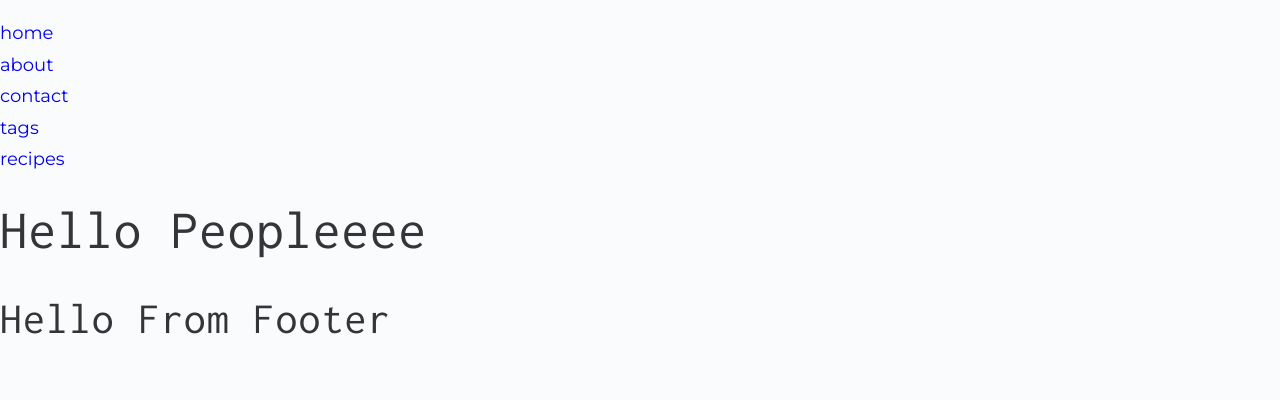
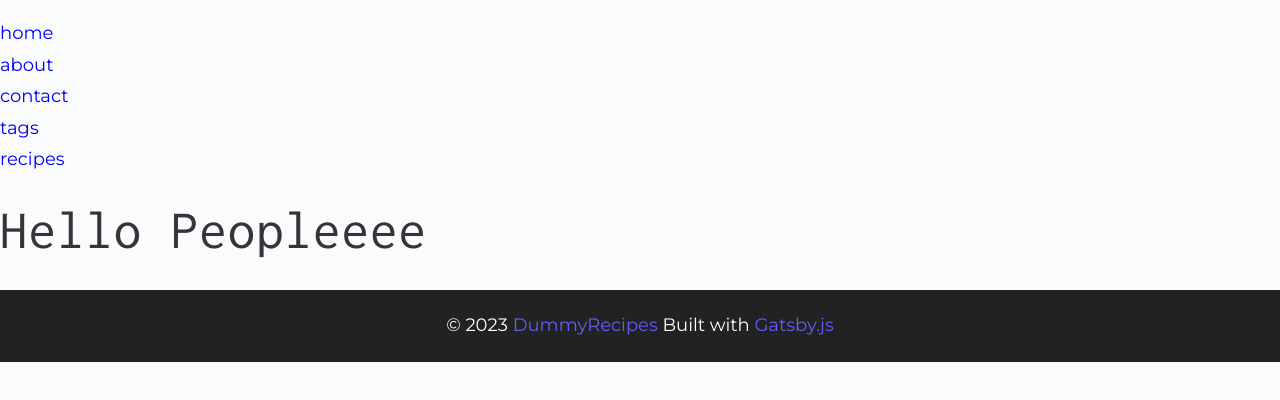
Before and after one commit to Bartek-Wieckowski/gatsby-dummy-recipes, a Gatsby site: page / in a window 1280 px wide. Built offline with nearby package versions, Linux system fonts and the light colour scheme; Gatsby itself is replaced by a stand-in of ours.

Commit message:
completed Footer components

```diff
--- a/src/components/Footer.jsx
+++ b/src/components/Footer.jsx
@@ -1,9 +1,12 @@
-import React from 'react'
+import React from "react";
 
 export default function Footer() {
   return (
-    <footer className="footer">
-        <h2>Hello from footer</h2>
+    <footer className="page-footer">
+      <p>
+        &copy; {new Date().getFullYear()} <span>DummyRecipes</span> Built with{" "}
+        <a href="https://www.gatsbyjs.com/">Gatsby.js</a>
+      </p>
     </footer>
-  )
+  );
 }
```
